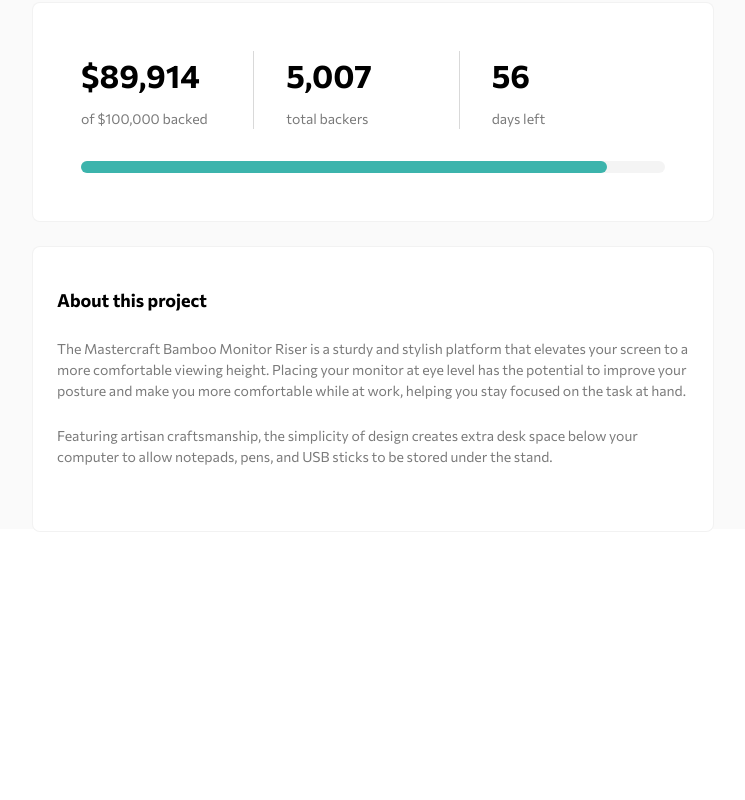
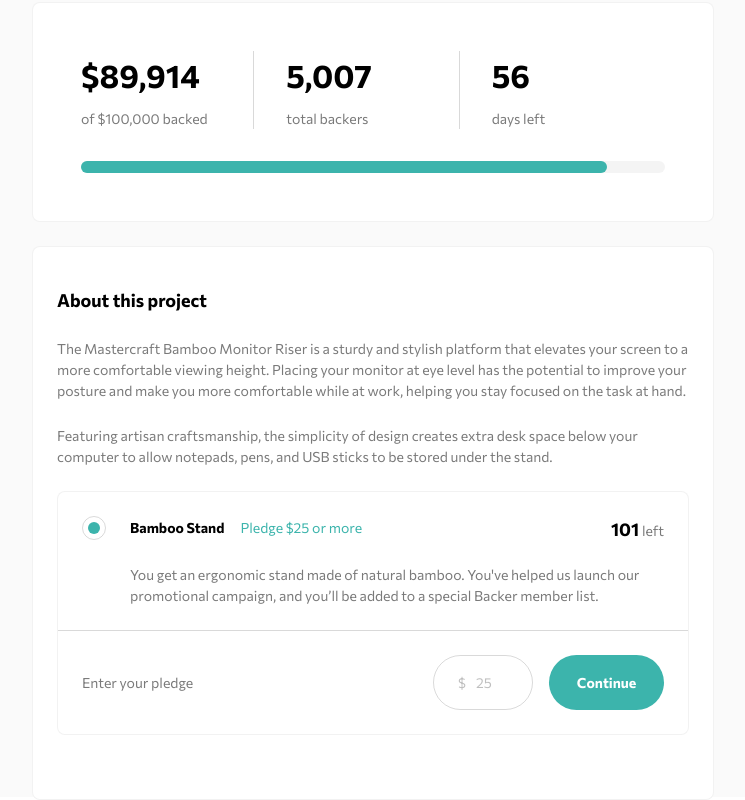
Before and after one commit to mbart13/crowdfunding-product-page, a React (Create React App) app: page / in a window 1280 px wide. Shown: the part 585-1385 px from the top of the page, without its empty margins (267-1012 px from the left). Before the commit the page ends 1117 px from the top, so only its background shows below. Built offline with nearby package versions, Linux system fonts and the light colour scheme.

Commit message:
created pledge component

```diff
--- a/src/components/atoms/Buttons/Button.js
+++ b/src/components/atoms/Buttons/Button.js
@@ -1,7 +1,9 @@
 import { StyledButton } from './Button.styles'
 
-const Button = ({ label, disabled = false }) => (
-  <StyledButton disabled={disabled}>{label}</StyledButton>
+const Button = ({ label, disabled = false, className }) => (
+  <StyledButton disabled={disabled} className={className}>
+    {label}
+  </StyledButton>
 )
 
 export default Button
--- /dev/null
+++ b/src/components/atoms/Buttons/Radio.js
@@ -0,0 +1,27 @@
+import styled from 'styled-components'
+
+const Wrapper = styled.div`
+  border: 1px solid rgba(0, 0, 0, 0.15);
+  border-radius: 50%;
+  width: 1.5rem;
+  height: 1.5rem;
+  position: relative;
+  display: flex;
+  justify-content: center;
+  align-items: center;
+
+  ::after {
+    content: '';
+    position: absolute;
+    width: 0.75rem;
+    height: 0.75rem;
+    border-radius: 50%;
+    background-color: ${({ theme }) => theme.colors.cyan};
+  }
+`
+
+const Radio = ({ checked }) => {
+  return <Wrapper role="radio"></Wrapper>
+}
+
+export default Radio
--- /dev/null
+++ b/src/components/atoms/Input/Input.js
@@ -0,0 +1,12 @@
+import InputWrapper from './Input.styles'
+
+const Input = ({ type, label, placeholder, className }) => {
+  return (
+    <InputWrapper className={className}>
+      <p>$</p>
+      <input type={type} aria-label={label} placeholder={placeholder} />
+    </InputWrapper>
+  )
+}
+
+export default Input
--- /dev/null
+++ b/src/components/atoms/Input/Input.styles.js
@@ -0,0 +1,29 @@
+import styled from 'styled-components'
+import { rgba } from 'polished'
+
+const InputWrapper = styled.div`
+  border: 1px solid rgba(0, 0, 0, 0.15);
+  border-radius: 5rem;
+  color: ${({ theme }) => theme.colors.black};
+  padding: 0.9375rem 1.5rem;
+  display: flex;
+  min-width: 6.25rem;
+  align-items: center;
+
+  p {
+    color: ${({ theme }) => rgba(theme.colors.black, 0.25)};
+    margin-right: 0.5rem;
+  }
+
+  input {
+    outline: none;
+    border: none;
+    width: 100%;
+
+    ::placeholder {
+      color: ${({ theme }) => rgba(theme.colors.black, 0.25)};
+    }
+  }
+`
+
+export default InputWrapper
--- /dev/null
+++ b/src/components/atoms/Paragraph/Paragraph.js
@@ -0,0 +1,9 @@
+import styled from 'styled-components'
+
+const Paragraph = styled.p`
+  font-size: 0.875rem;
+  color: ${({ theme }) => theme.colors.gray};
+  margin-bottom: 1.5rem;
+`
+
+export default Paragraph
--- a/src/components/molecules/About/About.js
+++ b/src/components/molecules/About/About.js
@@ -1,6 +1,7 @@
+import Pledge from 'components/molecules/Pledge/Pledge'
 import ViewWrapper from 'components/molecules/ViewWrapper/ViewWrapper'
-import React from 'react'
 import styled from 'styled-components'
+import Paragraph from 'components/atoms/Paragraph/Paragraph'
 
 const Wrapper = styled(ViewWrapper)`
   padding: 2.5rem 1.5rem;
@@ -11,18 +12,11 @@
   margin-bottom: 1.5rem;
 `
 
-export const Paragraph = styled.p`
-  font-size: 0.875rem;
-  color: ${({ theme }) => theme.colors.gray};
-  margin-bottom: 1.5rem;
-`
-
 const About = () => {
   return (
     <Wrapper>
       <Heading>About this project</Heading>
       <Paragraph>
-        {' '}
         The Mastercraft Bamboo Monitor Riser is a sturdy and stylish platform
         that elevates your screen to a more comfortable viewing height. Placing
         your monitor at eye level has the potential to improve your posture and
@@ -34,6 +28,7 @@
         desk space below your computer to allow notepads, pens, and USB sticks
         to be stored under the stand.
       </Paragraph>
+      <Pledge />
     </Wrapper>
   )
 }
--- /dev/null
+++ b/src/components/molecules/Pledge/Pledge.js
@@ -0,0 +1,48 @@
+import Radio from 'components/atoms/Buttons/Radio'
+import {
+  Wrapper,
+  Description,
+  HeaderWrapper,
+  NameWrapper,
+  ProductName,
+  PledgeAmount,
+  Quantity,
+  UserInput,
+  ButtonInputWrapper,
+  StyledInput,
+  StyledButton,
+  StyledParagraph,
+} from './Pledge.styles'
+
+const Pledge = () => {
+  return (
+    <Wrapper as="article">
+      <Description>
+        <HeaderWrapper>
+          <Radio />
+          <NameWrapper>
+            <ProductName>Bamboo Stand</ProductName>
+            <PledgeAmount>Pledge $25 or more</PledgeAmount>
+          </NameWrapper>
+        </HeaderWrapper>
+        <StyledParagraph>
+          You get an ergonomic stand made of natural bamboo. You've helped us
+          launch our promotional campaign, and you’ll be added to a special
+          Backer member list.
+        </StyledParagraph>
+        <Quantity>
+          <span>101</span> left
+        </Quantity>
+      </Description>
+      <UserInput>
+        <h3>Enter your pledge</h3>
+        <ButtonInputWrapper>
+          <StyledInput placeholder="25" />
+          <StyledButton label="Continue" />
+        </ButtonInputWrapper>
+      </UserInput>
+    </Wrapper>
+  )
+}
+
+export default Pledge
--- /dev/null
+++ b/src/components/molecules/Pledge/Pledge.styles.js
@@ -0,0 +1,109 @@
+import styled, { css } from 'styled-components'
+import ViewWrapper from 'components/molecules/ViewWrapper/ViewWrapper'
+import Input from 'components/atoms/Input/Input'
+import Paragraph from 'components/atoms/Paragraph/Paragraph'
+import Button from 'components/atoms/Buttons/Button'
+import { screen } from 'styles/Screen'
+
+export const Wrapper = styled(ViewWrapper)`
+  color: ${({ theme }) => theme.colors.gray};
+  font-size: 0.875rem;
+  position: relative;
+`
+
+export const Description = styled.div`
+  padding: 1.5rem;
+  ${screen.desktop(css`
+    padding-bottom: 0;
+  `)};
+`
+
+export const HeaderWrapper = styled.div`
+  display: flex;
+  align-items: center;
+  gap: 1.5rem;
+  margin-bottom: 1.5rem;
+`
+
+export const NameWrapper = styled.div`
+  font-size: 0.875rem;
+
+  ${screen.desktop(css`
+    display: flex;
+    gap: 1rem;
+  `)};
+`
+
+export const StyledParagraph = styled(Paragraph)`
+  ${screen.desktop(css`
+    padding-left: 3rem;
+  `)}
+`
+
+export const ProductName = styled.h2`
+  color: ${({ theme }) => theme.colors.black};
+  font-size: 0.875rem;
+`
+export const PledgeAmount = styled.p`
+  color: ${({ theme }) => theme.colors.cyan};
+`
+
+export const Quantity = styled.p`
+  span {
+    color: ${({ theme }) => theme.colors.black};
+    font-size: 1.125rem;
+    font-weight: 700;
+  }
+  ${screen.desktop(css`
+    position: absolute;
+    top: 1.5rem;
+    right: 1.5rem;
+  `)};
+`
+
+export const UserInput = styled.div`
+  padding: 1.5rem;
+  border-top: 1px solid rgba(0, 0, 0, 0.15);
+
+  h3 {
+    font-size: 0.875rem;
+    text-align: center;
+    font-weight: normal;
+    margin-bottom: 1rem;
+  }
+
+  ${screen.desktop(css`
+    display: flex;
+    align-items: center;
+    justify-content: space-between;
+    h3 {
+      flex-grow: 1;
+      flex-basis: 50%;
+      text-align: left;
+      margin-bottom: 0;
+    }
+  `)};
+`
+export const ButtonInputWrapper = styled.div`
+  display: flex;
+  gap: 1rem;
+  flex-wrap: wrap;
+  justify-content: center;
+  ${screen.desktop(css`
+    width: 100%;
+    justify-content: flex-end;
+    flex-basis: 50%;
+  `)}
+`
+
+export const StyledInput = styled(Input)`
+  flex: 0 1 45%;
+  max-width: 6.25rem;
+`
+
+export const StyledButton = styled(Button)`
+  flex: 1 1 55%;
+  padding: 0.9375rem 1.5625rem;
+  font-size: 0.875rem;
+  max-width: 7.1875rem;
+`
--- a/src/styles/Screen.js
+++ b/src/styles/Screen.js
@@ -3,7 +3,14 @@
 export const screen = {
   desktop: (...args) => {
     return css`
-      @media screen and (min-width: 630px) {
+      @media screen and (min-width: 39.375rem) {
+        ${args};
+      }
+    `
+  },
+  smallPhone: (...args) => {
+    return css`
+      @media screen and (max-width: 23.4375rem) {
         ${args};
       }
     `
--- a/src/styles/Theme.js
+++ b/src/styles/Theme.js
@@ -1,7 +1,7 @@
 export const theme = {
   colors: {
-    cyan: 'hsl(176, 50%, 47%)',
-    darkCyan: 'hsl(176, 72%, 28%)',
+    cyan: 'rgb(60, 180, 172)',
+    darkCyan: 'rgb(20, 123, 116)',
     alabaster: 'hsl(0, 0%, 98%)',
     black: 'hsl(0, 0%, 0%)',
     lighterBlack: 'hsl(0, 0%, 18%)',
```
